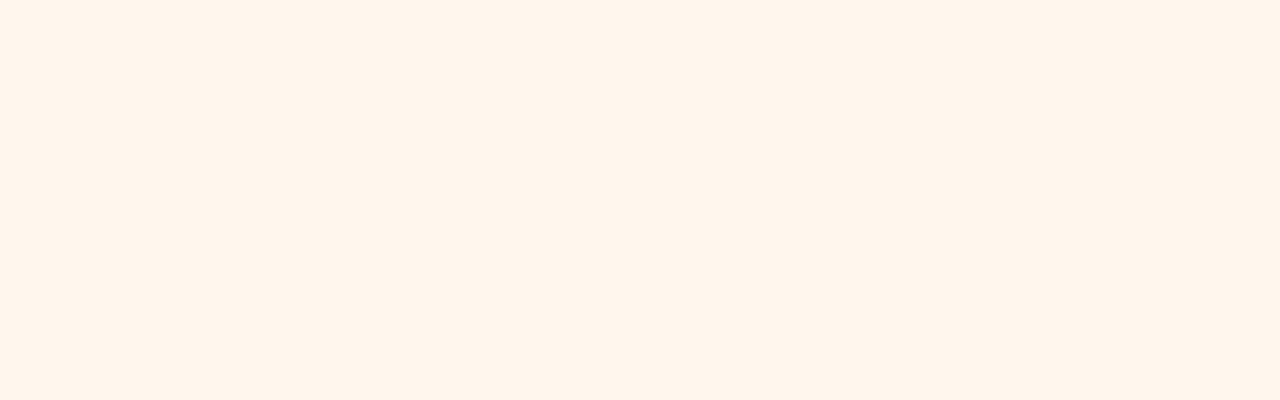
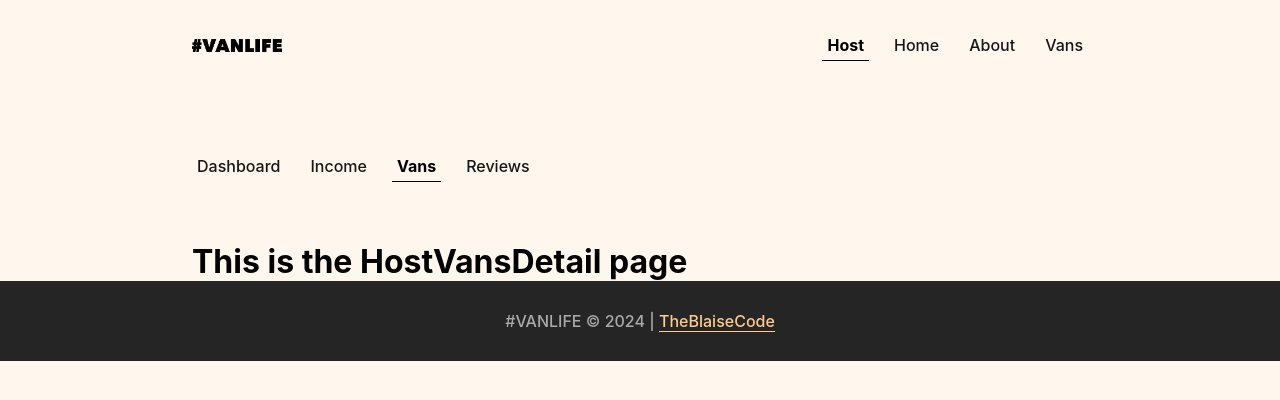
Before and after one commit to theblaisecode/Scrimba-React-Router-6, a React (Vite) app in the folder VanLife/: page /host/vans/1 in a window 1280 px wide. Before the commit this address had no page. Shown: the top 400 px of the page. Built offline with nearby package versions, Linux system fonts and the light colour scheme; what miragejs would draw is missing.

Commit message:
first commit

```diff
--- a/VanLife/src/App.jsx
+++ b/VanLife/src/App.jsx
@@ -9,6 +9,9 @@
 import HostLayout from "./Layout/HostLayout";
 import Income from "./pages/Host/Income";
 import Reviews from "./pages/Host/Reviews";
+import HostVans from "./pages/Host/HostVans";
+import HostVansLayout from "./Layout/HostVansLayout";
+import HostVansDetail from "./pages/Host/HostVansDetail";
 
 function App() {
   return (
@@ -23,7 +26,8 @@
           <Route path="host" element={<HostLayout />}>
             <Route index={true} element={<Dashboard />} />
             <Route path="income" element={<Income />} />
-            <Route path="reviews" element={<Reviews />} />
+            <Route path="vans" element={<HostVans />} />
+            <Route path="vans/:id" element={<HostVansDetail />} />
           </Route>
         </Route>
       </Routes>
--- a/VanLife/src/Layout/HostLayout.jsx
+++ b/VanLife/src/Layout/HostLayout.jsx
@@ -8,7 +8,8 @@
         <NavLink
           to="/host"
           aria-label="Link to Host Page"
-          className={({ isActive }) => (isActive ? "activeStyle" : null)}>
+          className={({ isActive }) => (isActive ? "activeStyle" : null)}
+          end>
           Dashboard
         </NavLink>
 
@@ -17,6 +18,13 @@
           aria-label="Link to Home Page"
           className={({ isActive }) => (isActive ? "activeStyle" : null)}>
           Income
+        </NavLink>
+
+        <NavLink
+          to="/host/vans"
+          aria-label="Link to Home Page"
+          className={({ isActive }) => (isActive ? "activeStyle" : null)}>
+          Vans
         </NavLink>
 
         <NavLink
--- /dev/null
+++ b/VanLife/src/Layout/HostVansLayout.jsx
@@ -0,0 +1,10 @@
+import { Outlet } from "react-router"
+import { Link } from "react-router-dom"
+
+function HostVansLayout() {
+  return (
+    <div>HostVansLayout</div>
+  )
+}
+
+export default HostVansLayout
--- /dev/null
+++ b/VanLife/src/Pages/Host/HostVans.jsx
@@ -0,0 +1,12 @@
+import { Outlet } from "react-router";
+
+function HostVans() {
+  return (
+    <>
+      <Outlet />
+      <h1>This is the HostVans Page</h1>
+    </>
+  );
+}
+
+export default HostVans;
--- /dev/null
+++ b/VanLife/src/Pages/Host/HostVansDetail.jsx
@@ -0,0 +1,9 @@
+function HostVansDetail() {
+  return (
+    <>
+      <h1>This is the HostVansDetail page</h1>
+    </>
+  );
+}
+
+export default HostVansDetail;
--- a/VanLife/src/server.js
+++ b/VanLife/src/server.js
@@ -17,6 +17,7 @@
       imageUrl:
         "https://assets.scrimba.com/advanced-react/react-router/modest-explorer.png",
       type: "simple",
+      hostId: "123",
     });
     server.create("van", {
       id: "2",
@@ -27,6 +28,7 @@
       imageUrl:
         "https://assets.scrimba.com/advanced-react/react-router/beach-bum.png",
       type: "rugged",
+      hostId: "123",
     });
     server.create("van", {
       id: "3",
@@ -37,6 +39,7 @@
       imageUrl:
         "https://assets.scrimba.com/advanced-react/react-router/reliable-red.png",
       type: "luxury",
+      hostId: "456",
     });
     server.create("van", {
       id: "4",
@@ -47,6 +50,7 @@
       imageUrl:
         "https://assets.scrimba.com/advanced-react/react-router/dreamfinder.png",
       type: "simple",
+      hostId: "789",
     });
     server.create("van", {
       id: "5",
@@ -57,6 +61,7 @@
       imageUrl:
         "https://assets.scrimba.com/advanced-react/react-router/the-cruiser.png",
       type: "luxury",
+      hostId: "789",
     });
     server.create("van", {
       id: "6",
@@ -67,11 +72,13 @@
       imageUrl:
         "https://assets.scrimba.com/advanced-react/react-router/green-wonder.png",
       type: "rugged",
+      hostId: "123",
     });
   },
 
   routes() {
     this.namespace = "api";
+    this.logging = false;
 
     this.get("/vans", (schema, request) => {
       return schema.vans.all();
@@ -81,5 +88,16 @@
       const id = request.params.id;
       return schema.vans.find(id);
     });
+
+    this.get("/host/vans", (schema, request) => {
+      // Hard-code the hostId for now
+      return schema.vans.where({ hostId: "123" });
+    });
+
+    this.get("/host/vans/:id", (schema, request) => {
+      // Hard-code the hostId for now
+      const id = request.params.id;
+      return schema.vans.where({ id, hostId: "123" });
+    });
   },
 });
```
Also changed, not shown: VanLife/src/Pages/Host/HostVansPhotos.jsx (added, +9 -0 lines), VanLife/src/Pages/Host/HostVansPricing.jsx (added, +9 -0 lines).
